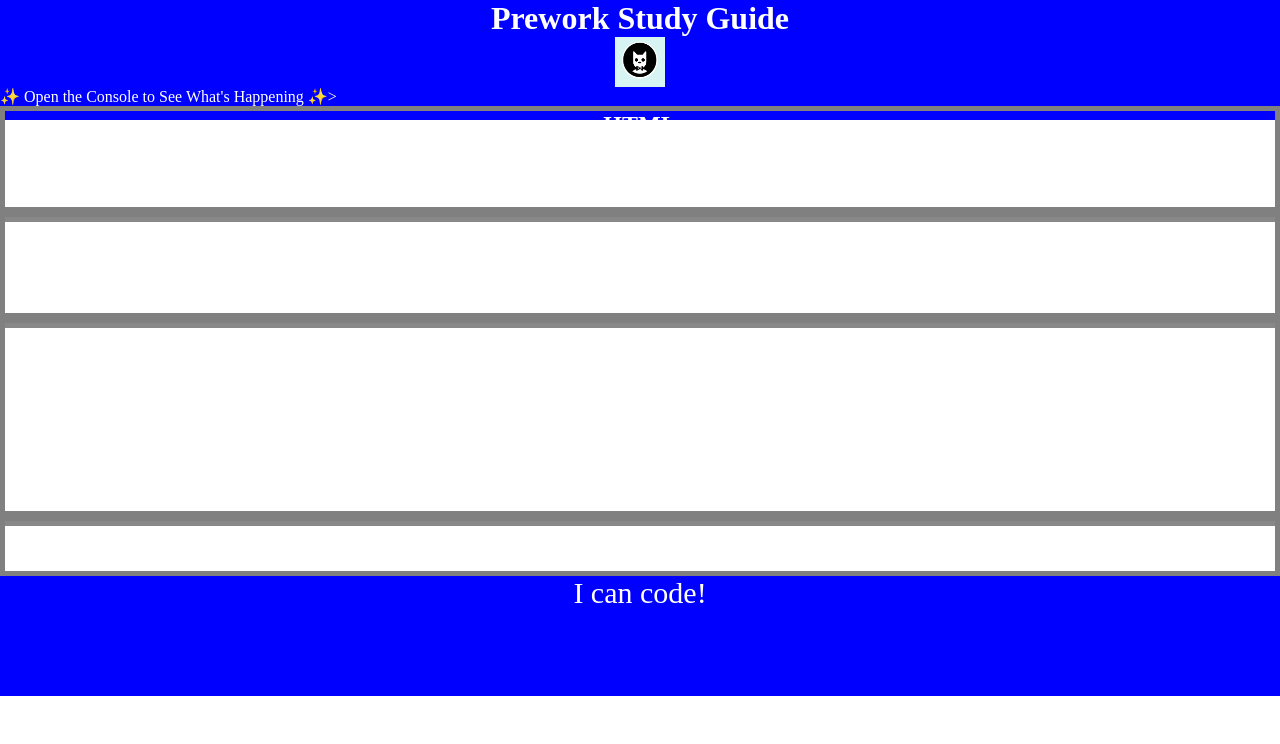
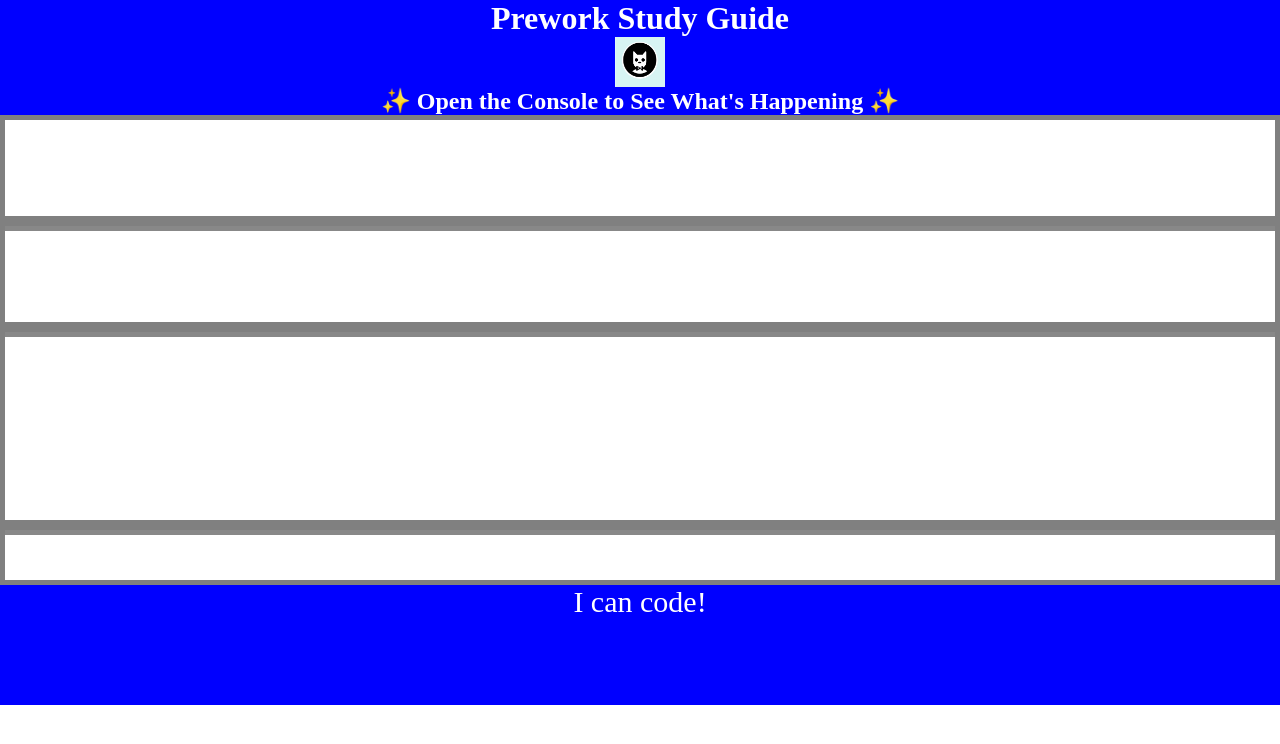
Before and after one commit to abigailmgarcia/prework-study-guide, a plain HTML site: page index.html in a window 1280 px wide. Drawn offline with Linux system fonts and the light colour scheme.

Commit message:
fixed problem

```diff
--- a/index.html
+++ b/index.html
@@ -11,7 +11,7 @@
     <header id="header">
       <h1>Prework Study Guide</h1>
       <img src="./assets/bowtie-cat.png" alt="Profile image of cat wearg a bow tie." />
-    </   <h2>✨ Open the Console to See What's Happening ✨</h2>>
+    <h2>✨ Open the Console to See What's Happening ✨</h2>
     <ma>
       <section class="card" id="html-section">
 
```
